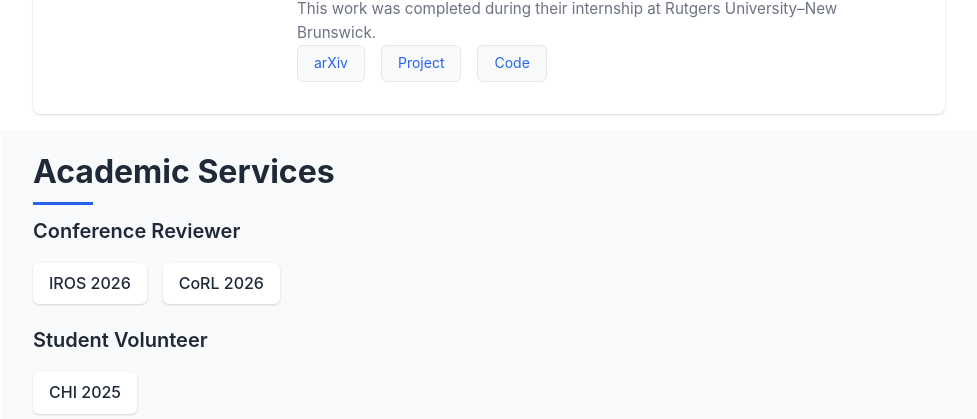
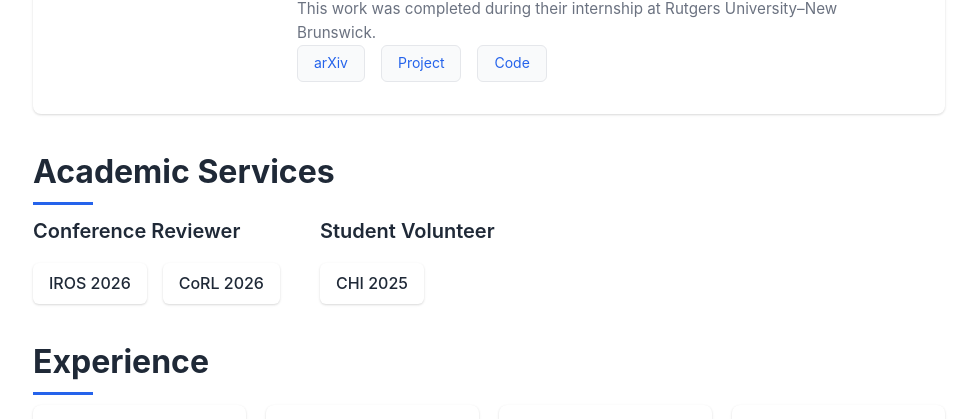
Before and after one commit to NamelessCrew/namelesscrew.github.io, a plain HTML site: page index.html in a window 1280 px wide. Shown: the part 1871-2290 px from the top of the page, without its empty margins (271-1248 px from the left). Drawn offline with nearby package versions, Linux system fonts and the light colour scheme.

Commit message:
Align news dates column, side-by-side services groups, remove services background
Co-Authored-By: Claude Code <noreply@anthropic.com>

```diff
--- a/css/style.css
+++ b/css/style.css
@@ -341,6 +341,13 @@ body {
 .services-list {
     display: flex;
     gap: 1rem;
+    flex-wrap: wrap;
+}
+
+/* Academic Services 分组并排 */
+.services-columns {
+    display: flex;
+    gap: 2.5rem;
     flex-wrap: wrap;
 }
 
@@ -903,6 +910,7 @@ body,
    ============================================ */
 /* 去掉该板块的交替背景 */
 #news,
+#services,
 #experience {
     background-color: transparent;
 }
@@ -956,6 +964,8 @@ body,
     padding-right: 0.5rem;
     text-align: right;
     font-size: 0.85rem;
+    /* 数字等宽，保证各日期宽度一致、边缘对齐 */
+    font-variant-numeric: tabular-nums;
 }
 
 #news .news-content {
--- a/index.html
+++ b/index.html
@@ -240,15 +240,20 @@
                     <div class="container">
                         <h2 class="section-title">Academic Services</h2>
 
+                        <div class="services-columns">
+                            <div class="services-group">
                                 <h3 class="services-subtitle">Conference Reviewer</h3>
                                 <div class="services-list">
                                     <span class="service-item">IROS 2026</span>
                                     <span class="service-item">CoRL 2026</span>
                                 </div>
-
-                        <h3 class="services-subtitle" style="margin-top: 1.25rem;">Student Volunteer</h3>
+                            </div>
+                            <div class="services-group">
+                                <h3 class="services-subtitle">Student Volunteer</h3>
                                 <div class="services-list">
                                     <span class="service-item">CHI 2025</span>
+                                </div>
+                            </div>
                         </div>
                     </div>
                 </section>
```
Lines whose indentation alone changed are shown as unchanged.
